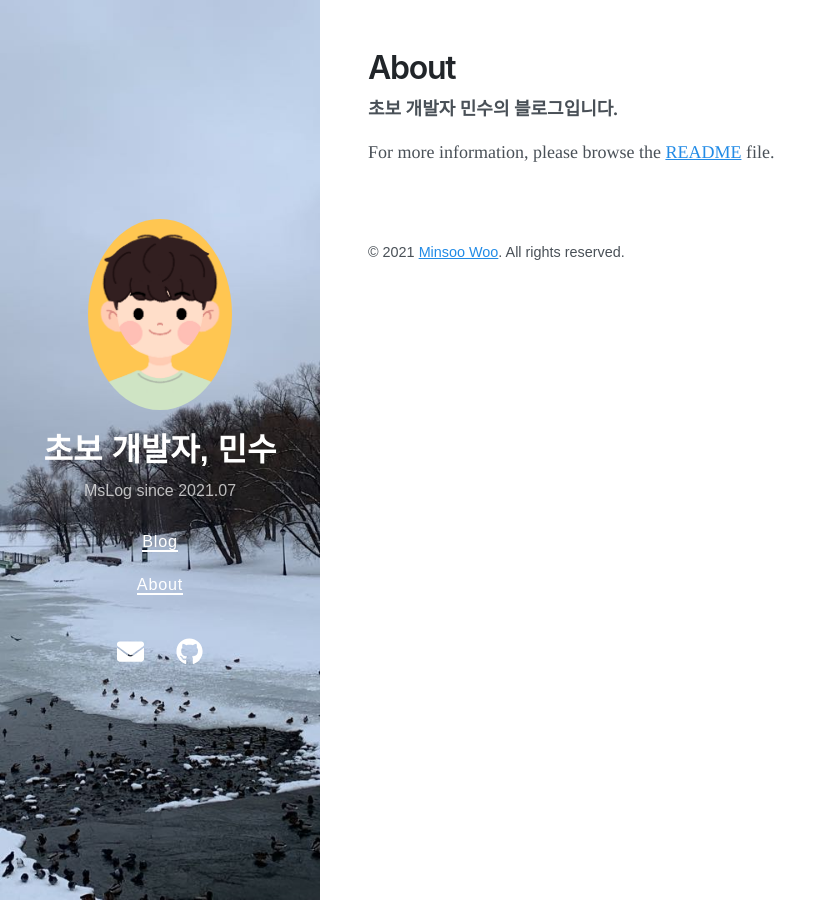
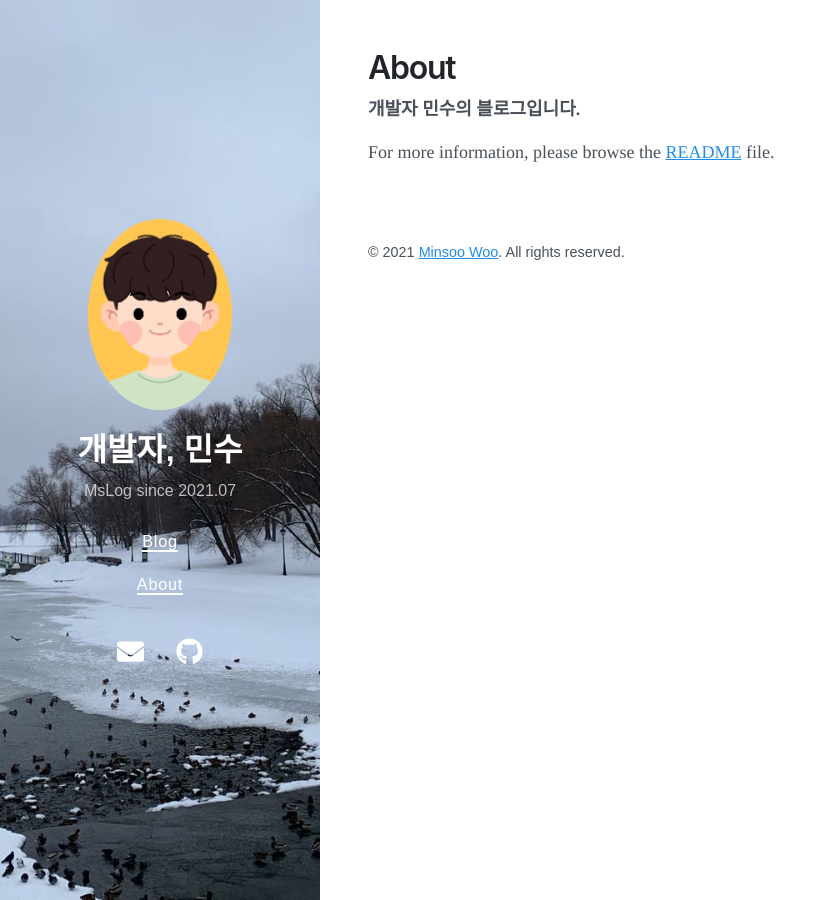
Before and after one commit to MsWoo/MsWoo.github.io, a Jekyll site: the page built from about.md, in a window 1280 px wide. Shown: the whole page, without its empty margins (0-837 px from the left). Built offline with Jekyll 4.4.1, drawn with Linux system fonts in a browser that asks for light colours; nearby versions of some CDN libraries.

Commit message:
configuration changed

```diff
--- a/_config.yml
+++ b/_config.yml
@@ -1,5 +1,5 @@
 # Setup
-title: 초보 개발자, 민수
+title: 개발자, 민수
 description: MsLog since 2021.07
 url: https://mswoo.github.io
 avatar: /avatar.jpeg
--- a/about.md
+++ b/about.md
@@ -3,6 +3,6 @@ layout: page
 title: About
 ---
 
-**초보 개발자 민수의 블로그입니다.**
+**개발자 민수의 블로그입니다.**
 
 For more information, please browse the [README](https://github.com/mswoo/mswoo.github.io) file.
```
